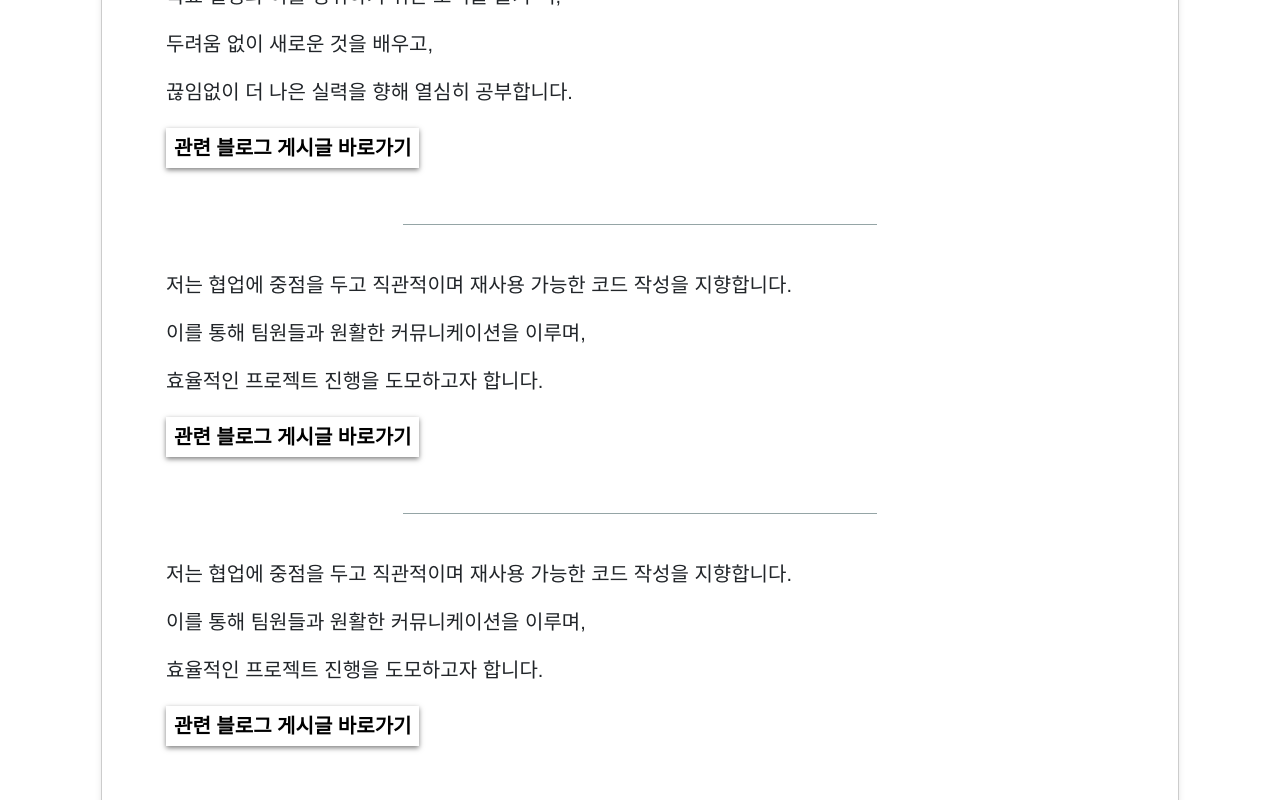
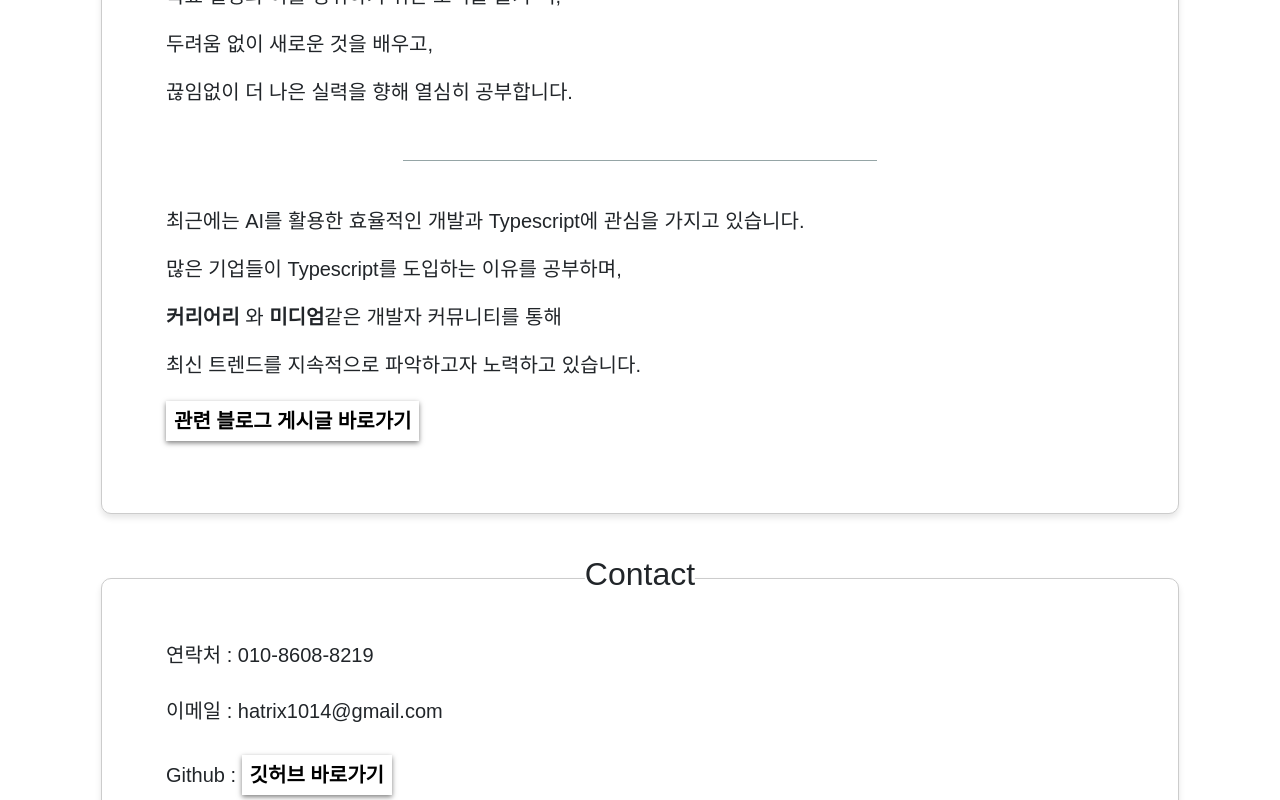
Before and after one commit to iamjiheehan/type-project, a React (Create React App) app: page / in a window 1280 px wide. Shown: the part 360-1160 px from the top of the page. Built offline with nearby package versions, Linux system fonts and the light colour scheme; a web font is replaced by a local one.

Commit message:
[Update]내용 수정

```diff
--- a/src/components/intro.tsx
+++ b/src/components/intro.tsx
@@ -18,35 +18,13 @@ const Intro:React.FC = () => {
                             <br />
                             끊임없이 더 나은 실력을 향해 열심히 공부합니다.
                             <br />
-                            <br />
-                            <StyledLink href="https://hans-j.tistory.com/202" target="_blank">
-                                관련 블로그 게시글 바로가기
-                            </StyledLink>
-                        </h5>
-                        <hr style={{ width: '50%', margin: '3rem auto' }} />
-                        <h5>
-                            저는 협업에 중점을 두고 직관적이며 재사용 가능한 코드 작성을 지향합니다. <br />
-                            <br />
-                            이를 통해 팀원들과 원활한 커뮤니케이션을 이루며, <br />
-                            <br />
-                            효율적인 프로젝트 진행을 도모하고자 합니다. <br />
-                            <br />
-                            <StyledLink href="https://hans-j.tistory.com/214" target="_blank">
-                                관련 블로그 게시글 바로가기
-                            </StyledLink>
-                        </h5>
-                        <hr style={{ width: '50%', margin:'3rem auto'}} />
-                        <h5>
-                            저는 협업에 중점을 두고 직관적이며 재사용 가능한 코드 작성을 지향합니다. <br /><br />
-                            이를 통해 팀원들과 원활한 커뮤니케이션을 이루며, <br /><br />효율적인 프로젝트 진행을 도모하고자 합니다. <br /><br />
-                            <StyledLink href="https://hans-j.tistory.com/214" target="_blank">관련 블로그 게시글 바로가기</StyledLink>
                         </h5>
                         <hr style={{ width: '50%', margin:'3rem auto'}} />
                         <h5>
                             최근에는 AI를 활용한 효율적인 개발과 Typescript에 관심을 가지고 있습니다.<br /><br />
                             많은 기업들이 Typescript를 도입하는 이유를 공부하며,<br /><br />
                             <strong>커리어리</strong> 와 <strong>미디엄</strong>같은 개발자 커뮤니티를 통해 <br /><br />최신 트렌드를 지속적으로 파악하고자 노력하고 있습니다.<br /><br />
-                            <StyledLink href="https://hans-j.tistory.com/200" target="_blank">관련 블로그 게시글 바로가기</StyledLink>
+                            <StyledLink href="https://hans-j.tistory.com/199?category=1095632" target="_blank">관련 블로그 게시글 바로가기</StyledLink>
                         </h5>
                     </Column>
                 </ContentBox>
--- a/src/components/project.tsx
+++ b/src/components/project.tsx
@@ -98,13 +98,13 @@ export default function Project(): JSX.Element {
                         <h5> - <strong>firestore Database</strong> 을 이용하여 <strong>게시판</strong> 기능 구현 </h5>
                         <h5> - <strong>firesbase</strong>를 이용하여 <strong>로그인</strong> 기능 구현</h5>
                         <h5> - <strong>Context API</strong>를 이용하여 <strong>마이페이지</strong>기능 구현</h5>
-                        <h5> - <strong>Redux toolkit</strong>상태관리를 이용하여 유저가 선택한 도서 목록을 <strong>마이페이지</strong>에서 호출하는 기능 구현</h5>
+                        <h5> - <strong>Redux toolkit</strong>상태관리를 이용하여 사용자가 선택한 도서 목록을 <strong>마이페이지</strong>에서 호출하는 기능 구현</h5>
                         <h5> - <strong>Local storage</strong>를 이용하여 <strong>도서목록 저장</strong> 기능 구현</h5>
                         <h5> - <strong>Kakao API</strong>를 적용한 <strong>검색</strong> 기능 구현</h5>
                     </div>
                     <hr style={{ width: '50%', margin:'3rem auto'}} />
                     <Title>
-                        <h3>Portfolio Project</h3>
+                        <h3>Resume Project</h3>
                         <div>
                             <Icon src={ts} alt="Typescript" />
                             <Icon src={styledComponents} alt="styledComponents" />
```
